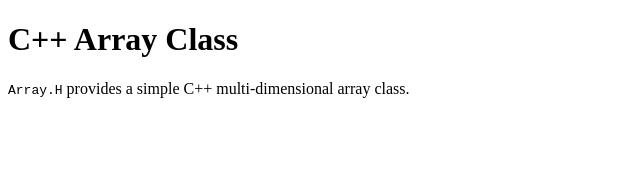
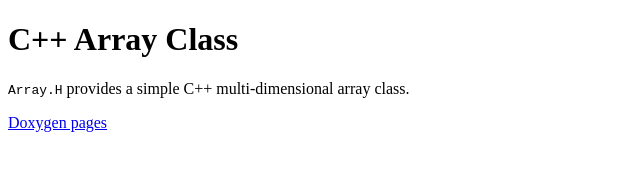
Before and after one commit to zingale/cxx-array, a plain HTML site: page docs/index.html in a window 1280 px wide. Shown: the whole page, without its empty margins (0-640 px from the left). Drawn offline with Linux system fonts and the light colour scheme.

Commit message:
add link

```diff
--- a/docs/index.html
+++ b/docs/index.html
@@ -12,5 +12,6 @@
 
 <p><tt>Array.H</tt> provides a simple C++ multi-dimensional array class.</p>
 
+<p><a href="html/index.html">Doxygen pages</a></p>
 </body>
 </html>
```
